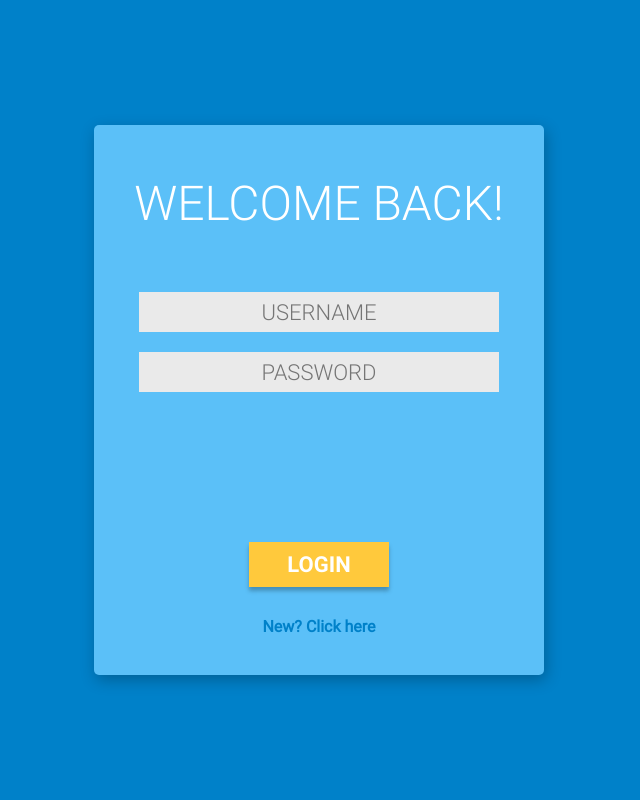
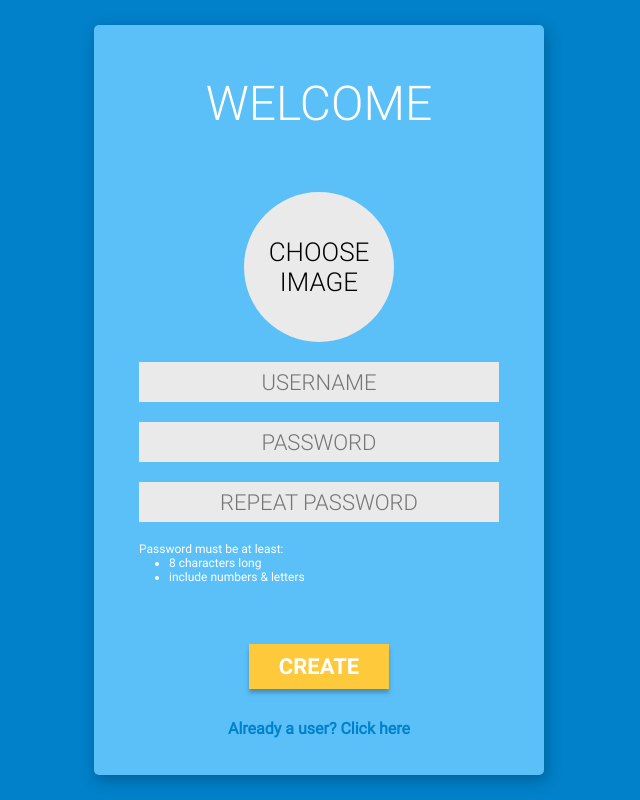
Before and after one commit to Mikael-Kolehmainen/PHP-chat-application, a PHP site: page / in a window 1280 px wide. Shown: the whole page, without its empty margins (321-961 px from the left). Run offline with PHP 8.4, Linux system fonts and the light colour scheme.

Commit message:
front-end for create user

```diff
--- a/src/public_site/controller/UserController.php
+++ b/src/public_site/controller/UserController.php
@@ -13,14 +13,25 @@ class UserController
     {
         echo "
         <section>
-            <article class='box'>
-                <h1>WELCOME BACK!</h1>
+            <article class='box create-user'>
+                <h1>WELCOME</h1>
                 <form action='' method='POST'>
-                    <input type='text' class='input-field' maxlength='25' onkeydown='return /[a-z0-9]/i.test(event.key)' placeholder='USERNAME' required>
+                    <label class='circle-file-input'>
+                        <input type='file' name='user-image' accept='png/jpg/jpeg/gif' required>
+                    </label>
+                    <input type='text' name='username' class='input-field' maxlength='25' onkeydown='return /[a-z0-9]/i.test(event.key)' placeholder='USERNAME' required>
                     <input type='password' class='input-field' maxlength='25' onkeydown='return /[a-z0-9]/i.test(event.key)' placeholder='PASSWORD' required>
-                    <input type='submit' class='btn' value='LOGIN'>
+                    <input type='password' name='pw' class='input-field' maxlength='25' onkeydown='return /[a-z0-9]/i.test(event.key)' placeholder='REPEAT PASSWORD' required>
+                    <div class='small-notice'>
+                        <p>Password must be at least:</p>
+                        <ul>
+                            <li id='pw-length-validation'>8 characters long</li>
+                            <li id='pw-number-letter-validation'>include numbers & letters</li>
+                        </ul>
+                    </div>
+                    <input type='submit' name='create' class='btn' value='CREATE'>
                 </form>
-                <a href='/index.php/user/log-in'>New? Click here</a>
+                <a href='/index.php/user/log-in'>Already a user? Click here</a>
             </article>
         </section>
         ";
@@ -30,12 +41,12 @@ class UserController
     {
         echo "
         <section>
-            <article class='box'>
+            <article class='box login'>
                 <h1>WELCOME BACK!</h1>
                 <form action='' method='POST'>
-                    <input type='text' class='input-field' maxlength='25' onkeydown='return /[a-z0-9]/i.test(event.key)' placeholder='USERNAME' required>
-                    <input type='password' class='input-field' maxlength='25' onkeydown='return /[a-z0-9]/i.test(event.key)' placeholder='PASSWORD' required>
-                    <input type='submit' class='btn' value='LOGIN'>
+                    <input type='text' name='username' class='input-field' maxlength='25' onkeydown='return /[a-z0-9]/i.test(event.key)' placeholder='USERNAME' required>
+                    <input type='password' name='pw' class='input-field' maxlength='25' onkeydown='return /[a-z0-9]/i.test(event.key)' placeholder='PASSWORD' required>
+                    <input type='submit' name='log-in' class='btn' value='LOGIN'>
                 </form>
                 <a href='/index.php/user/create'>New? Click here</a>
             </article>
--- a/src/public_site/styles/css/main.css
+++ b/src/public_site/styles/css/main.css
@@ -9,6 +9,79 @@
 @font-face {
   font-family: roboto-bold;
   src: url(/src/public_site/font/Roboto-Bold.ttf); }
+
+section .create-user {
+  height: 650px; }
+  section .create-user .btn {
+    margin-top: 60px; }
+
+.box {
+  position: absolute;
+  top: 50%;
+  left: 50%;
+  transform: translate(-50%, -50%);
+  background-color: #5BC0F8;
+  text-align: center;
+  width: 450px;
+  height: 450px;
+  border-radius: 5px;
+  padding-top: 50px;
+  padding-bottom: 50px;
+  box-shadow: 2px 5px 15px rgba(0, 0, 0, 0.25); }
+  .box .btn {
+    margin-top: 150px;
+    margin-bottom: 30px;
+    margin-left: auto;
+    margin-right: auto; }
+  .box .input-field {
+    display: block;
+    border: none;
+    text-align: center;
+    width: 80%;
+    height: 40px;
+    margin-left: auto;
+    margin-right: auto;
+    font-family: roboto-light;
+    font-size: 22px;
+    margin-bottom: 20px;
+    background-color: #EAEAEA; }
+    .box .input-field:focus {
+      outline: 1px solid black; }
+  .box .circle-file-input {
+    position: relative;
+    display: block;
+    background-color: #EAEAEA;
+    border-radius: 50%;
+    width: 150px;
+    height: 150px;
+    margin-left: auto;
+    margin-right: auto;
+    margin-bottom: 20px; }
+    .box .circle-file-input input {
+      display: none; }
+    .box .circle-file-input:hover {
+      cursor: pointer;
+      background-color: #cccccc; }
+    .box .circle-file-input::after {
+      content: "CHOOSE IMAGE";
+      color: black;
+      font-size: 26px;
+      font-family: roboto-light;
+      position: absolute;
+      top: 50%;
+      left: 50%;
+      transform: translate(-50%, -50%); }
+  .box .small-notice {
+    font-size: 12px;
+    text-align: left;
+    margin-left: 10%; }
+    .box .small-notice ul {
+      margin-left: 30px; }
+  .box h1 {
+    font-family: roboto-light;
+    font-weight: 100;
+    font-size: 48px;
+    margin-bottom: 60px; }
 
 /* width */
 ::-webkit-scrollbar {
@@ -58,41 +131,3 @@ a {
   display: block; }
   .btn:hover {
     background-color: #B88917; }
-
-.box {
-  position: absolute;
-  top: 50%;
-  left: 50%;
-  transform: translate(-50%, -50%);
-  background-color: #5BC0F8;
-  text-align: center;
-  width: 450px;
-  height: 450px;
-  border-radius: 5px;
-  padding-top: 50px;
-  padding-bottom: 50px;
-  box-shadow: 2px 5px 15px rgba(0, 0, 0, 0.25); }
-  .box .btn {
-    margin-top: 150px;
-    margin-bottom: 30px;
-    margin-left: auto;
-    margin-right: auto; }
-  .box .input-field {
-    display: block;
-    border: none;
-    text-align: center;
-    width: 80%;
-    height: 40px;
-    margin-left: auto;
-    margin-right: auto;
-    font-family: roboto-light;
-    font-size: 22px;
-    margin-bottom: 20px;
-    background-color: #EAEAEA; }
-    .box .input-field:focus {
-      outline: 1px solid black; }
-  .box h1 {
-    font-family: roboto-light;
-    font-weight: 100;
-    font-size: 48px;
-    margin-bottom: 60px; }
--- a/src/public_site/styles/sass/base/_base.scss
+++ b/src/public_site/styles/sass/base/_base.scss
@@ -62,50 +62,3 @@ a {
         background-color: $button-secondary-hover-color;
     }
 }
-
-// BOX
-
-.box {
-    position: absolute;
-    top: 50%;
-    left: 50%;
-    transform: translate(-50%, -50%);
-    background-color: $primary-color;
-    text-align: center;
-    width: 450px;
-    height: 450px;
-    border-radius: 5px;
-    padding-top: 50px;
-    padding-bottom: 50px;
-    box-shadow: 2px 5px 15px $shadow-color;
-
-    .btn {
-        margin-top: 150px;
-        margin-bottom: 30px;
-        margin-left: auto;
-        margin-right: auto;
-    }
-    .input-field {
-        display: block;
-        border: none;
-        text-align: center;
-        width: 80%;
-        height: 40px;
-        margin-left: auto;
-        margin-right: auto;
-        font-family: $light-font;
-        font-size: 22px;
-        margin-bottom: 20px;
-        background-color: $input-background-color;
-
-        &:focus {
-            outline: 1px solid black;
-        }
-    }
-    h1 {
-        font-family: $light-font;
-        font-weight: 100;
-        font-size: 48px;
-        margin-bottom: 60px;
-    }
-}
--- /dev/null
+++ b/src/public_site/styles/sass/layout/_box.scss
@@ -0,0 +1,85 @@
+
+// BOX
+
+.box {
+    position: absolute;
+    top: 50%;
+    left: 50%;
+    transform: translate(-50%, -50%);
+    background-color: $primary-color;
+    text-align: center;
+    width: 450px;
+    height: 450px;
+    border-radius: 5px;
+    padding-top: 50px;
+    padding-bottom: 50px;
+    box-shadow: 2px 5px 15px $shadow-color;
+
+    .btn {
+        margin-top: 150px;
+        margin-bottom: 30px;
+        margin-left: auto;
+        margin-right: auto;
+    }
+    .input-field {
+        display: block;
+        border: none;
+        text-align: center;
+        width: 80%;
+        height: 40px;
+        margin-left: auto;
+        margin-right: auto;
+        font-family: $light-font;
+        font-size: 22px;
+        margin-bottom: 20px;
+        background-color: $input-background-color;
+
+        &:focus {
+            outline: 1px solid black;
+        }
+    }
+    .circle-file-input {
+        position: relative;
+        display: block;
+        background-color: $input-background-color;
+        border-radius: 50%;
+        width: 150px;
+        height: 150px;
+        margin-left: auto;
+        margin-right: auto;
+        margin-bottom: 20px;
+
+        input {
+            display: none;
+        }
+        &:hover {
+            cursor: pointer;
+            background-color: #cccccc;
+        }
+        &::after {
+            content: "CHOOSE IMAGE";
+            color: $font-secondary-color;
+            font-size: 26px;
+            font-family: $light-font;
+            position: absolute;
+            top: 50%;
+            left: 50%;
+            transform: translate(-50%, -50%);
+        }
+    }
+    .small-notice {
+        font-size: 12px;
+        text-align: left;
+        margin-left: 10%;
+
+        ul {
+            margin-left: 30px;
+        }
+    }
+    h1 {
+        font-family: $light-font;
+        font-weight: 100;
+        font-size: 48px;
+        margin-bottom: 60px;
+    }
+}
--- /dev/null
+++ b/src/public_site/styles/sass/layout/_create-user.scss
@@ -0,0 +1,9 @@
+section {
+    .create-user {
+        height: 650px;
+
+        .btn {
+            margin-top: 60px;
+        }
+    }
+}
--- a/src/public_site/styles/sass/main.scss
+++ b/src/public_site/styles/sass/main.scss
@@ -5,8 +5,8 @@
 
 // LAYOUT
 
-@import './layout/header';
-@import './layout/footer';
+@import './layout/create-user';
+@import './layout/box';
 
 // BASE
 
```
Also changed, not shown: src/public_site/styles/sass/layout/_footer.scss (added), src/public_site/styles/sass/layout/_header.scss (added).
